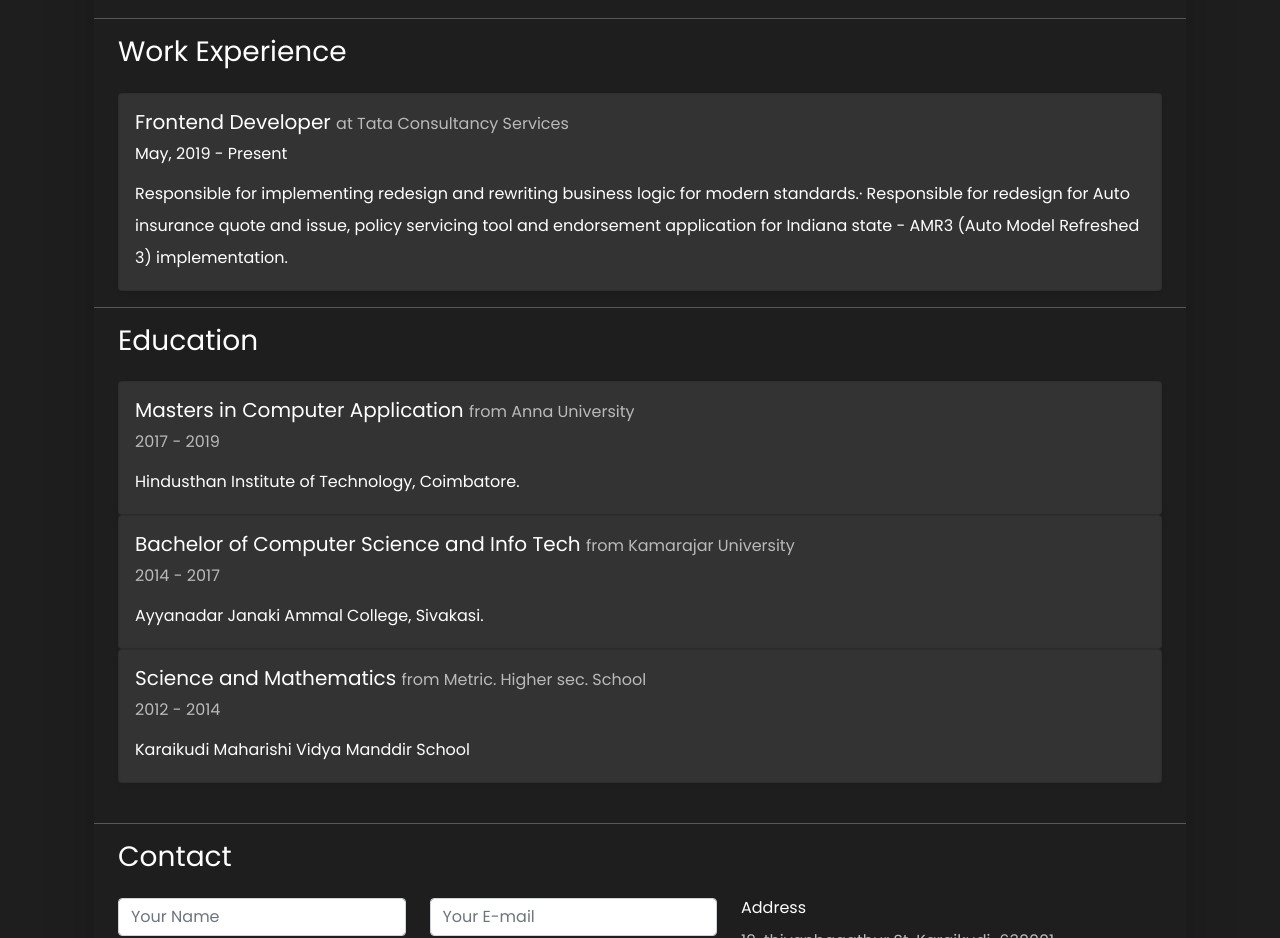
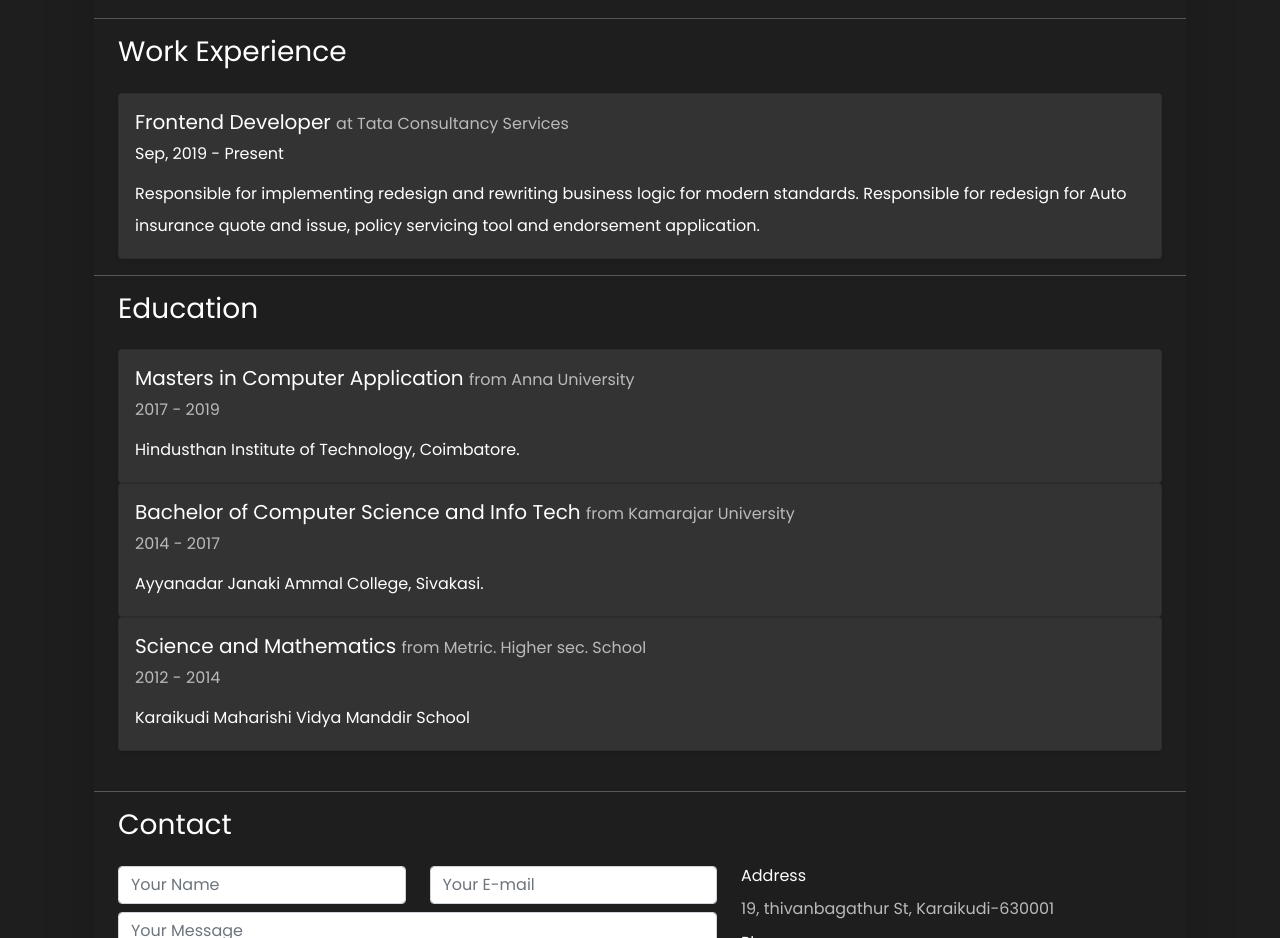
Before and after one commit to KeshavPratap-K/Keshav-Dev-Website, an Angular app in the folder ClientApp/: page /resume in a window 1280 px wide. Shown: the part 860-1798 px from the top of the page. Built offline with nearby package versions, Linux system fonts and the light colour scheme; what ngx-clipboard would draw is missing.

Commit message:
Updated experience

```diff
--- a/ClientApp/src/app/clipy/clipy.component.html
+++ b/ClientApp/src/app/clipy/clipy.component.html
@@ -1,6 +1,6 @@
 <div class="container">
   <div id="container" data-aos="fade-left">
-  <button class="collapsible"><h2 class="text-center text-light">Clipy</h2></button>
+    <button class="collapsible"><h2 class="text-center text-light">Clipy (under construction)</h2></button>
     <!--<div class="content text-light">
       Is it easter already....<br />Anyway here you go  <img style="width:2rem;" src="~/asset/EasterEgg.png" alt="EasterEgg">
     </div>-->
--- a/ClientApp/src/app/projects/projects.component.html
+++ b/ClientApp/src/app/projects/projects.component.html
@@ -13,7 +13,7 @@
               <span class="circle" aria-hidden="true">
                 <span class="icon arrow"></span>
               </span>
-              <span class="button-text">Take me there..</span>
+              <span class="button-text">In Progress..</span>
             </button>
           </div>
         </div>
--- a/ClientApp/src/app/resume/resume.component.html
+++ b/ClientApp/src/app/resume/resume.component.html
@@ -91,7 +91,7 @@
             <div class="mb-2">
               <span>Angular</span>
               <div class="progress my-1">
-                <div class="progress-bar bg-primary" role="progressbar" data-aos="zoom-in-right" data-aos-delay="300" data-aos-anchor=".skills-section" style="width: 45%" aria-valuenow="75" aria-valuemin="0" aria-valuemax="100"></div>
+                <div class="progress-bar bg-primary" role="progressbar" data-aos="zoom-in-right" data-aos-delay="300" data-aos-anchor=".skills-section" style="width: 25%" aria-valuenow="75" aria-valuemin="0" aria-valuemax="100"></div>
               </div>
             </div>
           </div>
@@ -105,13 +105,13 @@
             <div class="mb-2">
               <span>Python</span>
               <div class="progress my-1">
-                <div class="progress-bar bg-success" role="progressbar" data-aos="zoom-in-right" data-aos-delay="500" data-aos-anchor=".skills-section" style="width: 45%" aria-valuenow="85" aria-valuemin="0" aria-valuemax="100"></div>
+                <div class="progress-bar bg-success" role="progressbar" data-aos="zoom-in-right" data-aos-delay="500" data-aos-anchor=".skills-section" style="width: 15%" aria-valuenow="85" aria-valuemin="0" aria-valuemax="100"></div>
               </div>
             </div>
             <div class="mb-2">
               <span>Flutter</span>
               <div class="progress my-1">
-                <div class="progress-bar bg-success" role="progressbar" data-aos="zoom-in-right" data-aos-delay="600" data-aos-anchor=".skills-section" style="width: 65%" aria-valuenow="75" aria-valuemin="0" aria-valuemax="100"></div>
+                <div class="progress-bar bg-success" role="progressbar" data-aos="zoom-in-right" data-aos-delay="600" data-aos-anchor=".skills-section" style="width: 55%" aria-valuenow="75" aria-valuemin="0" aria-valuemax="100"></div>
               </div>
             </div>
           </div>
@@ -124,8 +124,8 @@
           <div class="timeline-card timeline-card-primary card shadow-sm">
             <div class="card-body">
               <div class="h5 mb-1">Frontend Developer <span class="text-muted h6">at Tata Consultancy Services</span></div>
-              <div class="text-medium mb-2">May, 2019 - Present</div>
-              <div>Responsible for implementing redesign and rewriting business logic for modern standards.·	Responsible for redesign for Auto insurance quote and issue, policy servicing tool and endorsement application for Indiana state - AMR3 (Auto Model Refreshed 3) implementation.          </div>
+              <div class="text-medium mb-2">Sep, 2019 - Present</div>
+              <div>Responsible for implementing redesign and rewriting business logic for modern standards. Responsible for redesign for Auto insurance quote and issue, policy servicing tool and endorsement application.</div>
             </div>
           </div>
           <!--       <div class="timeline-card timeline-card-primary card shadow-sm">
```
Also changed, not shown: 1 other file (tests, documents, lock files or other folders). Lines whose indentation alone changed are shown as unchanged.
